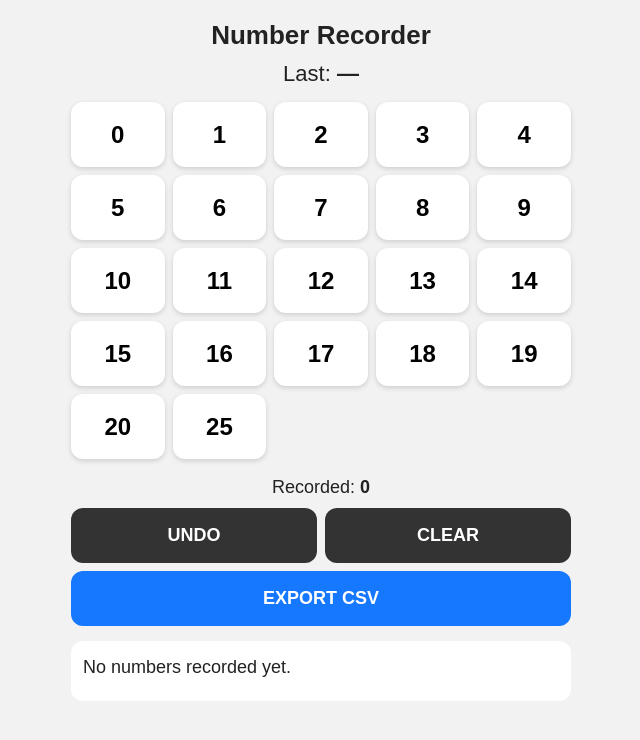
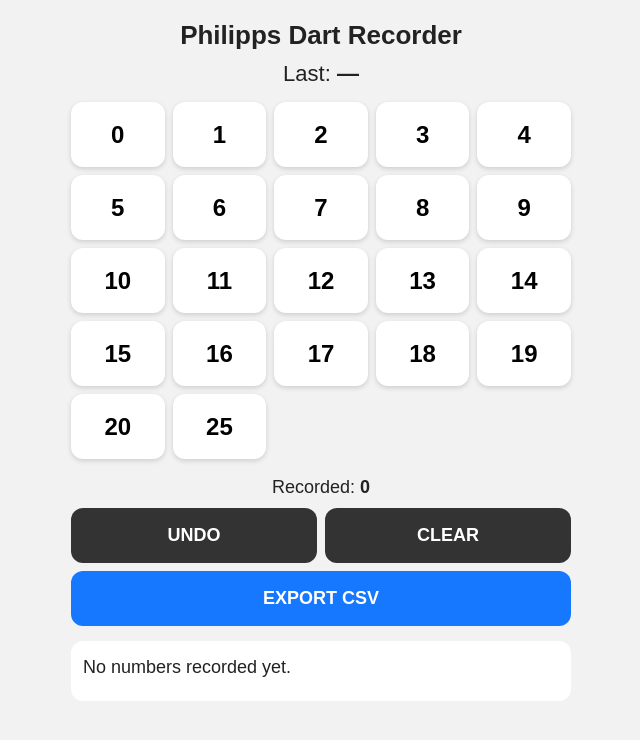
Before and after one commit to phirgo90/numbercounter, a plain HTML site: page index.html in a window 1280 px wide. Shown: the whole page, without its empty margins (319-959 px from the left). Drawn offline with Linux system fonts and the light colour scheme.

Commit message:
Rename app from 'Number Recorder' to 'Philipps Dart Recorder'

```diff
--- a/index.html
+++ b/index.html
@@ -4,7 +4,7 @@
 <meta charset="UTF-8">
 <meta name="viewport" content="width=device-width, initial-scale=1.0, maximum-scale=1.0, user-scalable=no">
 
-<title>Number Recorder</title>
+<title>Philipps Dart Recorder</title>
 
 <style>
     * {
@@ -111,7 +111,7 @@
 
 <div class="container">
 
-    <h1>Number Recorder</h1>
+    <h1>Philipps Dart Recorder</h1>
 
     <div id="last">
         Last: <span id="lastNumber">—</span>
```
